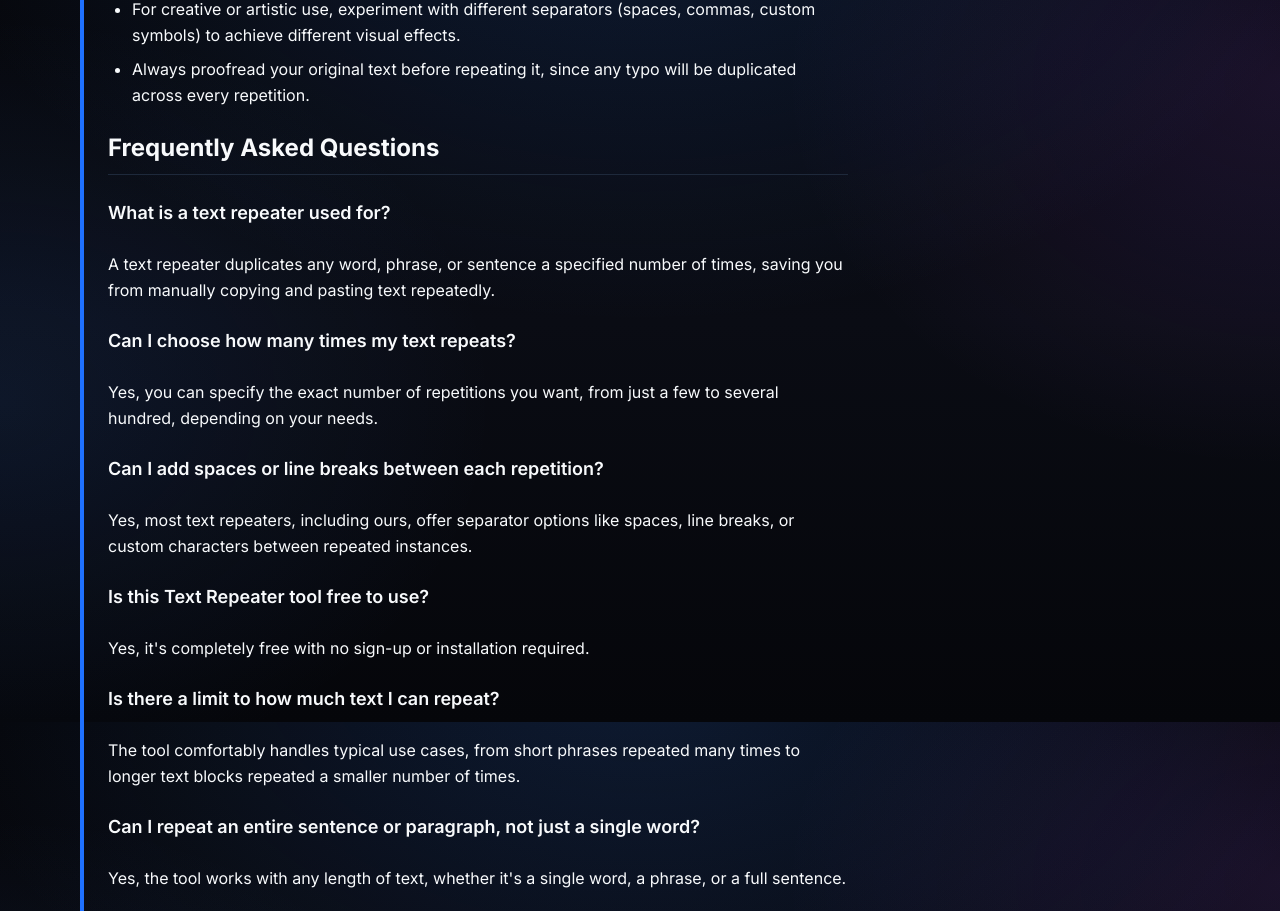
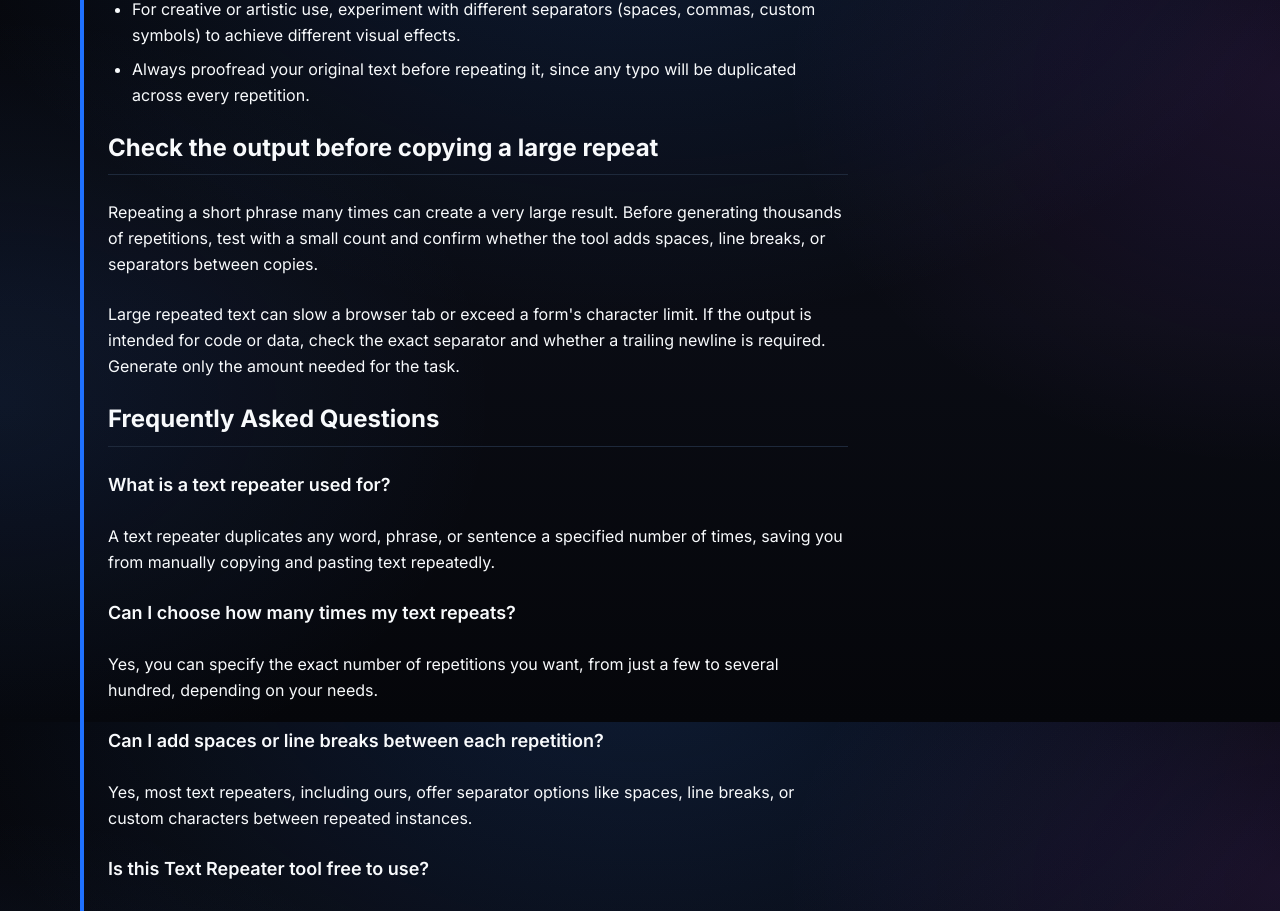
Before and after one commit to surajkumar122024-star/ok01, a Next.js app: page /blog/text-repeater-tool-guide in a window 1280 px wide. Shown: the part 4078-4989 px from the top of the page. Built offline with nearby package versions, Linux system fonts and the light colour scheme.

Commit message:
Add distinct practical section to guide

```diff
--- a/src/app/blog/text-repeater-tool-guide/page.tsx
+++ b/src/app/blog/text-repeater-tool-guide/page.tsx
@@ -138,6 +138,7 @@ export default function TextRepeaterToolGuideArticle() {
           <li>Always proofread your original text before repeating it, since any typo will be duplicated across every repetition.</li>
           </ul>
 
+          <h2 className="text-2xl font-bold mt-8">Check the output before copying a large repeat</h2><p>Repeating a short phrase many times can create a very large result. Before generating thousands of repetitions, test with a small count and confirm whether the tool adds spaces, line breaks, or separators between copies.</p><p>Large repeated text can slow a browser tab or exceed a form's character limit. If the output is intended for code or data, check the exact separator and whether a trailing newline is required. Generate only the amount needed for the task.</p>
           <h2 id="faq" className="text-2xl font-bold mt-8">Frequently Asked Questions</h2>
           <h3 className="text-lg font-semibold mt-4">What is a text repeater used for?</h3>
           <p>A text repeater duplicates any word, phrase, or sentence a specified number of times, saving you from manually copying and pasting text repeatedly.</p>
```
